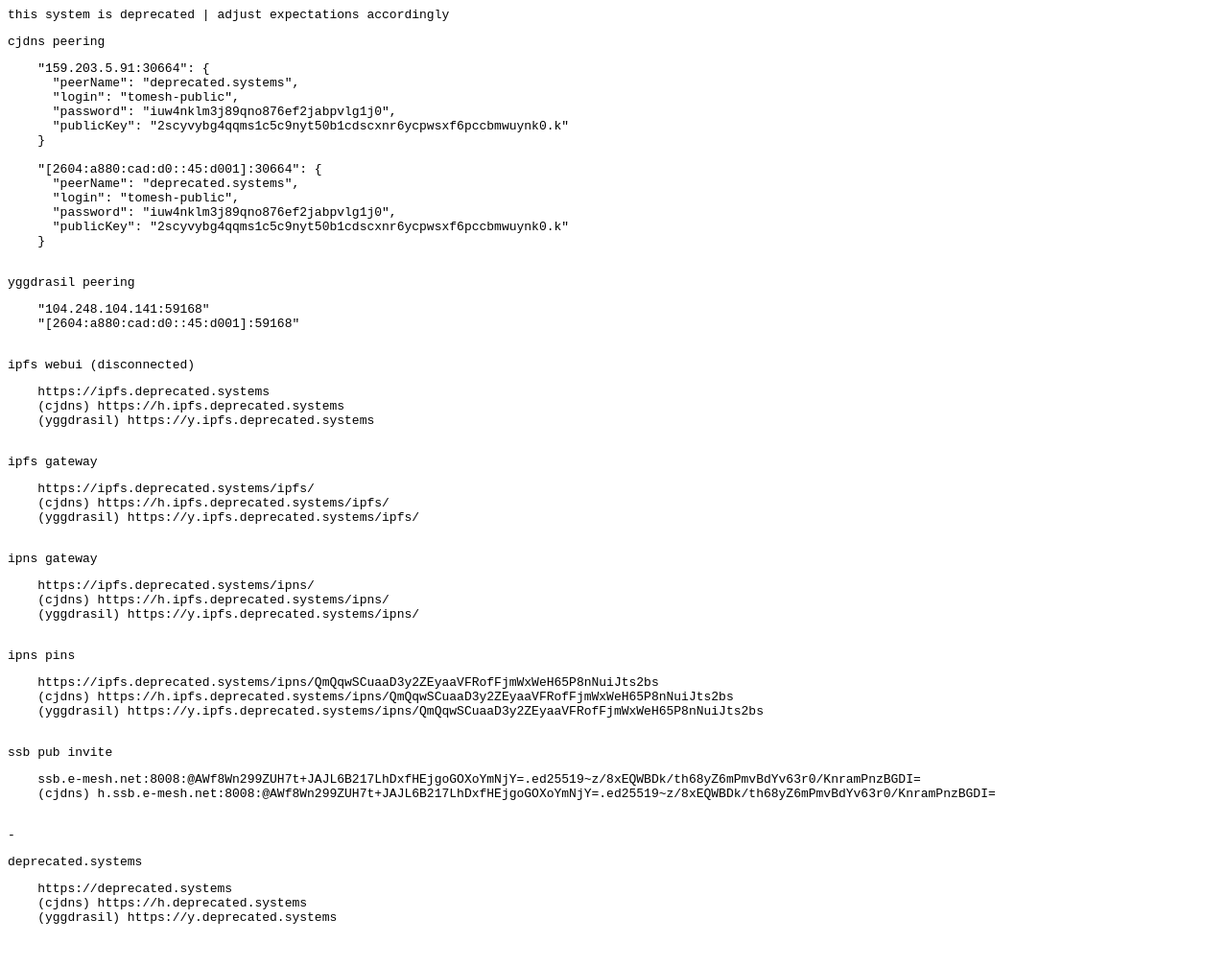
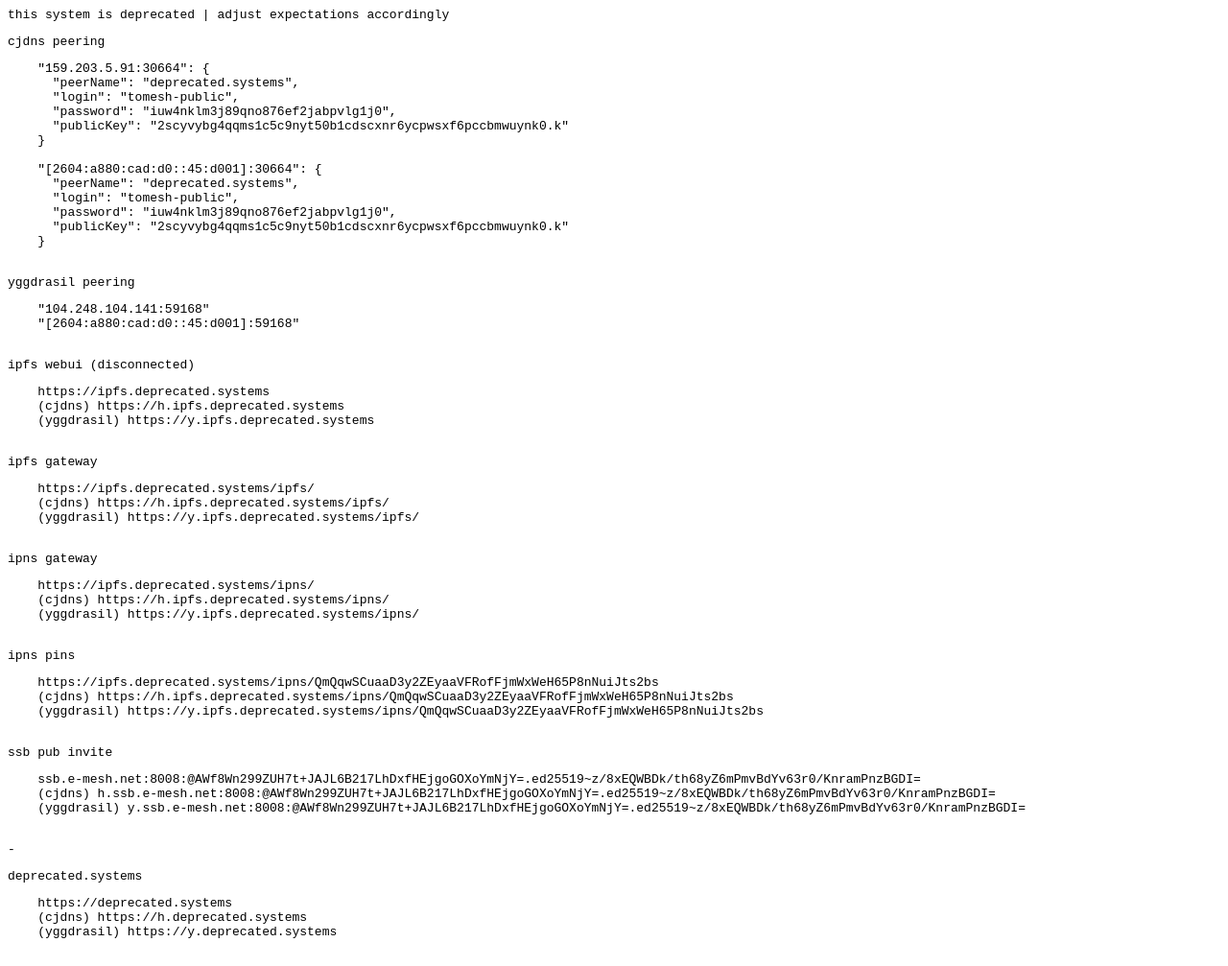
Before and after one commit to benhylau/deprecated.systems, a plain HTML site: page www/deprecated.systems/index.html in a window 1280 px wide. Shown: the whole page at 96% size. Drawn offline with Linux system fonts and the light colour scheme.

Commit message:
Add y.ssb.e-mesh.net

```diff
--- a/www/deprecated.systems/index.html
+++ b/www/deprecated.systems/index.html
@@ -61,6 +61,7 @@
     <pre>
     ssb.e-mesh.net:8008:@AWf8Wn299ZUH7t+JAJL6B217LhDxfHEjgoGOXoYmNjY=.ed25519~z/8xEQWBDk/th68yZ6mPmvBdYv63r0/KnramPnzBGDI=
     (cjdns) h.ssb.e-mesh.net:8008:@AWf8Wn299ZUH7t+JAJL6B217LhDxfHEjgoGOXoYmNjY=.ed25519~z/8xEQWBDk/th68yZ6mPmvBdYv63r0/KnramPnzBGDI=
+    (yggdrasil) y.ssb.e-mesh.net:8008:@AWf8Wn299ZUH7t+JAJL6B217LhDxfHEjgoGOXoYmNjY=.ed25519~z/8xEQWBDk/th68yZ6mPmvBdYv63r0/KnramPnzBGDI=
     </pre>
 
     <p>-</p>
```
